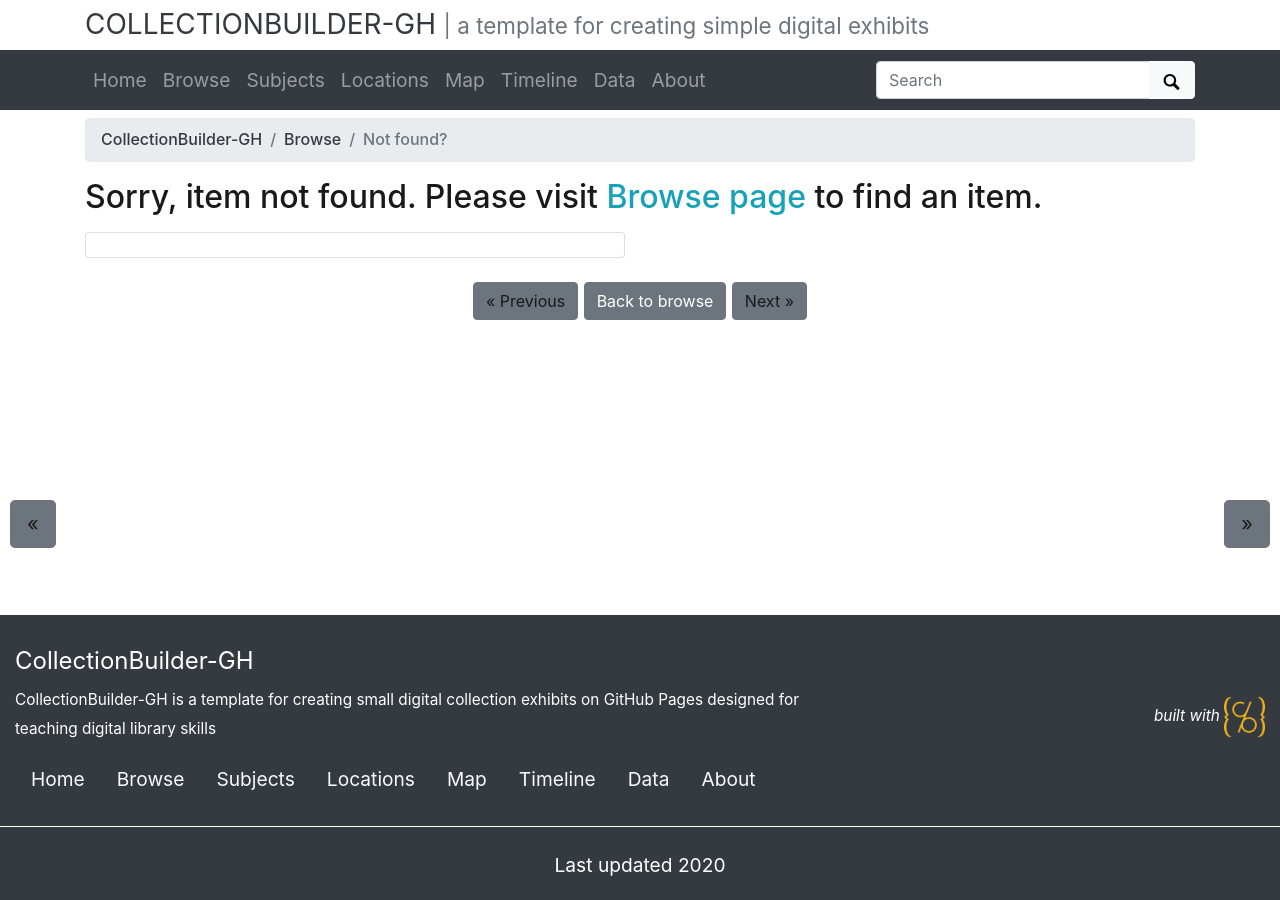
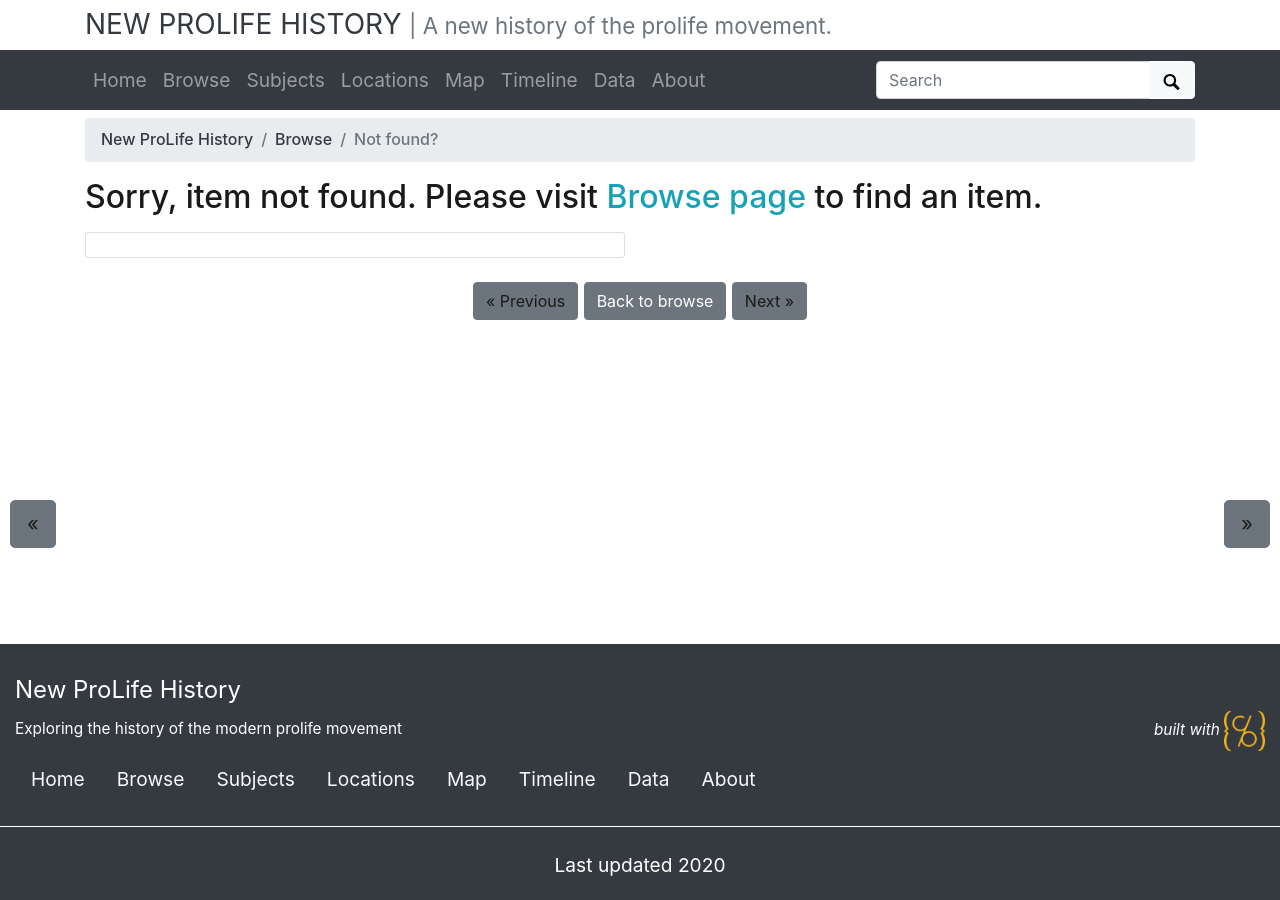
Before and after one commit to marcosvdotcom/NewProLifeHistory, a Jekyll site: the page built from pages/item.md, in a window 1280 px wide. Built offline with Jekyll 4.4.1, drawn with Linux system fonts in a browser that asks for light colours.

Commit message:
Updating meta data and config yml

```diff
--- a/_config.yml
+++ b/_config.yml
@@ -8,24 +8,24 @@
 # URL VARIABLES
 #
 # url is your gh-pages base, following the pattern: username.github.io
-url: https://collectionbuilder.github.io
+url: https://marcosvdotcom.github.io
 # baseurl is your github repository's name prefixed with a /
-baseurl: /collectionbuilder-gh
+baseurl: /NewProLifeHistory
 # location of code, the full url to your github repository
-source-code: https://github.com/CollectionBuilder/collectionbuilder-gh
+source-code: https://github.com/marcosvdotcom/NewProLifeHistory
 
 ##########
 # SITE SETTINGS
 #
 # title of site appears in banner
-title: CollectionBuilder-GH
+title: New ProLife History
 # tagline, a short phrase that will appear throughout the site in the top banner
-tagline: a template for creating simple digital exhibits
+tagline: A new history of the prolife movement.
 # description appears in meta tags and other locations
 # this description might appear in search result lists, keep around 160 characters max
-description: "CollectionBuilder-GH is a template for creating small digital collection exhibits on GitHub Pages designed for teaching digital library skills"
+description: "Exploring the history of the modern prolife movement"
 # creator of the digital collection, to appear in meta tags; we typically use our GitHub usernames but feel free to just use your name
-author: CollectionBuilder
+author: Micki Burdick
 
 ##########
 # COLLECTION SETTINGS
```
Also changed, not shown: _data/collection-metadata.csv (added, +18 -0 lines).
